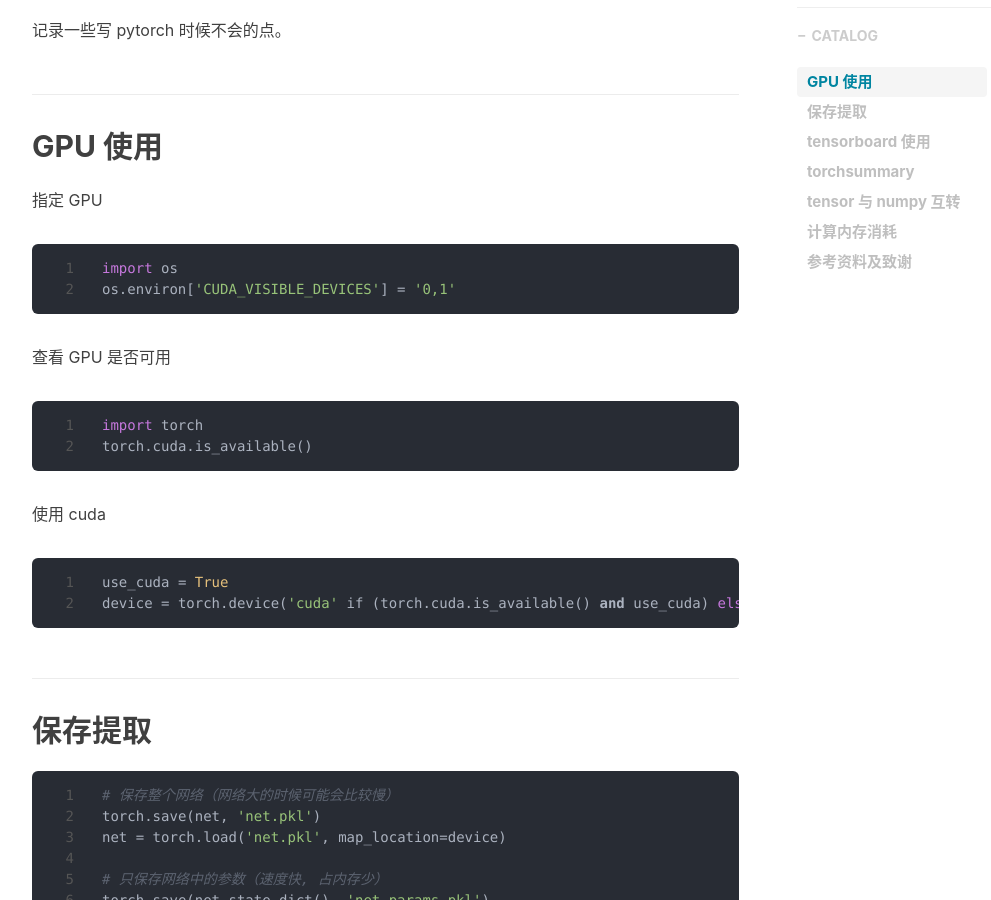
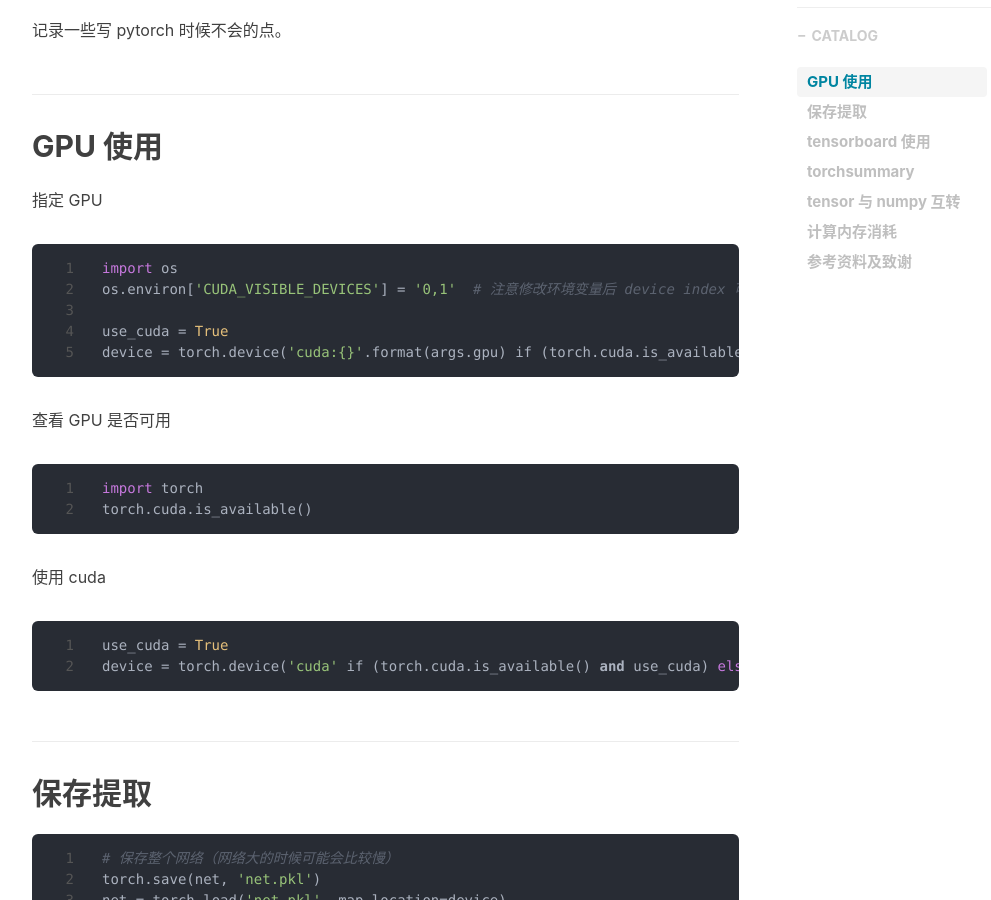
Before and after one commit to liushunyu/blog, a Jekyll site: the page built from _posts/2020-04-05-pytorch 小技巧.md, in a window 1280 px wide and 900 px high, scrolled down 556 px. Shown: the whole window, without its empty margins (233-1224 px from the left). Built offline with Jekyll 4.4.1, drawn with Linux system fonts in a browser that asks for light colours; nearby versions of some CDN libraries; comment, search, counter and statistics services are not loaded.

Commit message:
Update 2020-04-05-pytorch 小技巧.md

````diff
--- a/_posts/2020-04-05-pytorch 小技巧.md
+++ b/_posts/2020-04-05-pytorch 小技巧.md
@@ -25,7 +25,10 @@
 
 ```python
 import os
-os.environ['CUDA_VISIBLE_DEVICES'] = '0,1'
+os.environ['CUDA_VISIBLE_DEVICES'] = '0,1'  # 注意修改环境变量后 device index 可能会发生变化
+
+use_cuda = True
+device = torch.device('cuda:{}'.format(args.gpu) if (torch.cuda.is_available() and use_cuda) else 'cpu')
 ```
 
 
````
